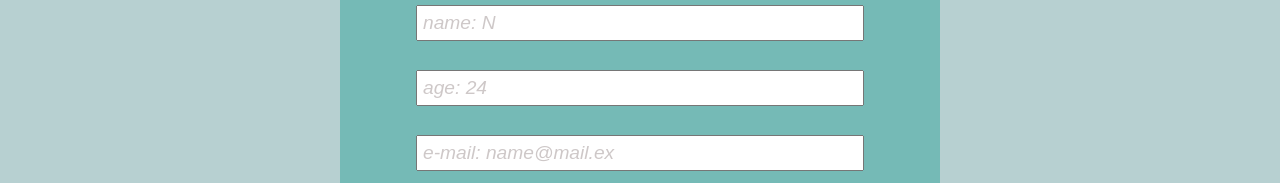
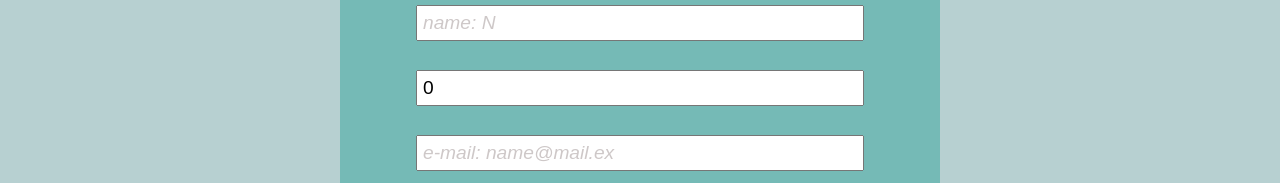
Before and after one commit to scheslen/React2025, a React (Vite) app in the folder forms-app/: page / in a window 1280 px wide. Both pictures are taken after a click on the button "Uncontrolled Form". Shown: the part 289-472 px from the top of the page. Built offline with nearby package versions, Linux system fonts and the light colour scheme.

Commit message:
feat: implement Yup validation

```diff
--- a/forms-app/package.json
+++ b/forms-app/package.json
@@ -20,11 +20,13 @@
     }
   },
   "dependencies": {
+    "@hookform/resolvers": "^5.2.1",
     "@reduxjs/toolkit": "^2.8.2",
     "react": "^19.1.1",
     "react-dom": "^19.1.1",
     "react-hook-form": "^7.62.0",
-    "react-redux": "^9.2.0"
+    "react-redux": "^9.2.0",
+    "yup": "^1.7.0"
   },
   "devDependencies": {
     "@eslint/js": "^9.33.0",
--- a/forms-app/src/App.css
+++ b/forms-app/src/App.css
@@ -132,6 +132,7 @@ input:focus::placeholder {
 }
 .report-item{
   margin: 10px;
+  padding: 5px;
   animation: 1s ease-in-out red;
 }
 
--- /dev/null
+++ b/forms-app/src/Yup/validSchema.ts
@@ -0,0 +1,45 @@
+import * as yup from 'yup';
+
+export const validSchema = yup.object({
+  name: yup
+    .string()
+    .required('Name is required')
+    .min(2, 'Name must be at least 2 characters')
+    .matches(/^[A-Z][a-zA-Z\s-]+$/, 'Only latin letters, spaces, -. First letter must be uppercase'),
+
+  age: yup
+    .number()
+    .required('Age is required')
+    .min(5, 'Age must be greater than 5')
+    .max(120, 'Age must be less than 120')
+    .typeError('Age must be a number'),
+
+  mail: yup
+    .string()
+    .required('Email is required')
+    .email('Invalid email address'),
+
+  pass1: yup
+    .string()
+    .required('Password is required')
+    .min(4, 'Password must be at least 4 characters')
+    .matches(
+      /^(?=.*[a-z])(?=.*[A-Z])(?=.*\d)(?=.*[@$!%*?&])[A-Za-z\d@$!%*?&]/,
+      'Password must contain uppercase, lowercase, number, and special character'
+    ),
+
+  pass2: yup
+    .string()
+    .required('Please confirm your password')
+    .oneOf([yup.ref('pass1')], 'Passwords do not match'),
+
+  gender: yup
+    .string()
+    .required('Gender is required')
+    .oneOf(['male', 'female'], 'Invalid gender selection'),
+
+  accept: yup
+    .boolean()
+    .required('You must accept the terms and conditions')
+    .oneOf([true], 'You must accept the terms and conditions')
+});
--- a/forms-app/src/components/Form/Form.css
+++ b/forms-app/src/components/Form/Form.css
@@ -30,3 +30,7 @@ input[type='checkbox'] {
   font-size: 0.9rem;
   color: var(--color-txt-err);
 }
+
+.input-error {
+  border-color: var(--color-txt-err);
+}
--- a/forms-app/src/components/Form/Form.tsx
+++ b/forms-app/src/components/Form/Form.tsx
@@ -1,27 +1,28 @@
 import { useState } from 'react';
+import * as yup from 'yup';
+import { validSchema } from '../../Yup/validSchema';
 import './Form.css';
+import React from 'react';
 
-interface IFormProps {
-  onSubmit: () => void;
+interface IData {
+  name: string;
+  age: number;
+  mail: string;
+  pass1: string;
+  pass2: string;
+  gender: 'male' | 'female';
+  accept: boolean;
 }
 
 interface IField {
   id: number;
-  name: string;
+  name: keyof IData;
   type: string;
   placeholder: string;
   label: string;
 }
 
-export function Form({ onSubmit }: IFormProps) {
-  const [valueName, setValueName] = useState('');
-  const [valueAge, setValueAge] = useState('');
-  const [valueMail, setValueMail] = useState('');
-  const [valuePassWord, setValuePassword] = useState('');
-  const [valueGender, setValueGender] = useState('male');
-  const [valueAccept, setValueAccept] = useState('');
-
-  const aFields: IField[] = [
+ const aFields: IField[] = [
     {
       id: 1,
       name: 'name',
@@ -80,146 +81,137 @@ export function Form({ onSubmit }: IFormProps) {
     },
   ];
 
-  const submitHandler = (event: React.FormEvent) => {
-    event.preventDefault();
-    if (isValidForm()) onSubmit();
+interface IFormProps {
+  onSubmit: (data: IData) => void;
+}
+
+
+export function Form({ onSubmit }: IFormProps) {
+
+  const [formData, setFormData] = useState<IData>({
+    name: '',
+    age: 0,
+    mail: '',
+    pass1: '',
+    pass2: '',
+    gender: 'male',
+    accept: false
+  });
+
+const [errors, setErrors] = useState<Partial<Record<keyof IData, string>>>({});
+
+
+// React.useEffect(() => {
+//     console.log('Errors updated:', errors);
+//   }, [errors]);
+
+const changeHandler = (event: React.ChangeEvent<HTMLInputElement>) => {
+    const { name, value, type, checked } = event.target;
+
+    setFormData(prev => ({
+      ...prev,
+    [name]: type === 'checkbox' ? checked :
+            type === 'number' ? Number(value) : value
+  }));
+
   };
 
-  const changeHandler = (event: React.ChangeEvent<HTMLInputElement>) => {
-    switch (event.target.name) {
-      case 'name':
-        setValueName(event.target.value);
-        break;
+  const isValidForm = async (): Promise<boolean> => {
+    try {
+      await validSchema.validate(formData, { abortEarly: false });
+      setErrors({});
+      return true;
+    } catch (error) {
 
-      case 'age':
-        setValueAge(event.target.value);
-        break;
+      if (error instanceof yup.ValidationError) {
+        const aErrors: Partial<Record<keyof IData, string>> = {};
+        error.inner.forEach(err => {
+          if (err.path) {
+            aErrors[err.path as keyof IData] = err.message;
+          }
+        });
 
-      case 'mail':
-        setValueMail(event.target.value);
-        break;
+        setErrors(aErrors);
 
-      case 'pass1':
-      case 'pass2':
-        setValuePassword(event.target.value);
-        break;
-      case 'gender':
-        setValueGender(event.target.value);
-        break;
+      }
+      return false;
+    }
+  };
 
-      // case 'accept':
-      //   setValueAccept(event.target.value);
-      //   break;
+const submitHandler = async (event: React.FormEvent) => {
+
+  event.preventDefault();
+
+    const isValid = await isValidForm();
+
+    if (isValid) {
+      onSubmit(formData);
+
+      setFormData({
+        name: '',
+        age: 0,
+        mail: '',
+        pass1: '',
+        pass2: '',
+        gender: 'male',
+        accept: false
+      });
     }
+  };
+
+  const setValues = () => {
+    setFormData({
+      name: 'Nn',
+      age: 24,
+      mail: 'name@mail.ex',
+      pass1: 'Pp1%',
+      pass2: 'Pp1%',
+      gender: 'male',
+      accept: true
+    });
   };
 
   const inputValue = (name: string) => {
     switch (name) {
       case 'name':
-        return valueName;
+        return formData.name;
       case 'age':
-        return valueAge;
+        return formData.age;
       case 'mail':
-        return valueMail;
+        return formData.mail;
       case 'pass1':
+         return formData.pass1;
       case 'pass2':
-        return valuePassWord;
+        return formData.pass2;
       case 'gender':
-        return valueGender;
-      case 'access':
-        return valueAccept;
+        return formData.gender;
     }
-  };
-
-  const isValidForm = () => {
-    let flValid = true;
-    let sError = '';
-
-    aFields.map((iInput) => {
-      console.log(iInput.name);
-      sError = '';
-      // const pInput = document.querySelector(
-      //   `.register input[name="${iInput.name}"]`,
-      // ) as HTMLInputElement;
-
-      // if (pInput) {
-      //   console.log (pInput)
-
-      //   sError = validField(pInput.value, iInput.name);
-
-      //   console.log(sError)
-
-      if (sError) flValid = false;
-
-      //   if (pInput.nextElementSibling)
-      //     pInput.nextElementSibling.textContent = sError;
-      // }
-    });
-
-    return flValid;
-  };
-
-  // function validField(value: string, name: string) {
-  //   const reName = /^[a-z\s-]+$/i; // /^[A-Za-z]+$/
-  //   const reEmail = /\w+@\w+\.[a-z]{2,3}/i;
-  //   const rePassword = /^(?=.*[a-z])(?=.*[A-Z])(?=.*\d)(?=.*[@$!%*?&])[A-Za-z\d@$!%*?&]/;
-
-  //   let sError = '';
-
-  //   if (!value) sError = 'Field is required';
-  //   else {
-  //     switch (name) {
-  //       case 'name':
-  //         if (!reName.test(value)) sError = 'Only latin letters, spaces, - , _. First letter must be uppercase';
-  //         break;
-
-  //       case 'age':
-  //         if (Number(value) < 5) sError = 'The user must be over 5 years old';
-  //         else if (Number(value) > 120) sError = 'Age cannot exceed 120 years';
-  //         break;
-
-  //       case 'email':
-  //         if (!reEmail.test(value)) sError = 'Invalid email';
-  //         break;
-
-  //       case 'password':
-  //         if (value.length < 4) sError = 'Password must contain at least 4 characters';
-  //         else if (!rePassword.test(value))
-  //           sError = 'Password must contain uppercase, lowercase, number, special character';
-  //         break;
-  //     }
-  //   }
-  //   return sError;
-  // }
-
-  const setValues = () => {
-    setValueName('Nn');
-    setValueAge('24');
-    setValueMail('name@mail.ex');
-    setValueGender('male');
-    setValuePassword('Pp1%');
-    setValueAccept('true');
   };
 
   return (
     <form onSubmit={submitHandler}>
       {aFields.map((iField) => (
-        <div className="input-box">
+        <div className="input-box"  key={iField.id}>
           <input
-            className="input"
+            className={"input ${errors[iField.name] ? 'input-error' : ''}"}
             name={iField.name}
             value={inputValue(iField.name)}
             type={iField.type}
             placeholder={iField.placeholder}
             onChange={(event) => changeHandler(event)}
-            key={iField.id}
+
             min={iField.name === 'age' ? 5 : ''}
             max={iField.name === 'age' ? 120 : ''}
           ></input>
 
           {iField.label && <p>{iField.label}</p>}
 
-          {iField.label !== 'male' && <p className="input-message"></p>}
+          {errors[iField.name] ? (
+            <p className="input-message">{errors[iField.name]}</p>
+          ) : (
+            iField.label !== 'male' && <p className="input-message"></p>
+          )}
+
         </div>
       ))}
 
--- a/forms-app/src/redux/store/formHookSlice.ts
+++ b/forms-app/src/redux/store/formHookSlice.ts
@@ -44,13 +44,13 @@ export const formSlice = createSlice({
     },
     autoFillForm: (state) => {
       state.formData = {
-        name: 'John Doe',
-        age: 25,
-        mail: 'john@example.com',
-        pass1: 'Pass123!',
-        pass2: 'Pass123!',
-        gender: 'male',
-        accept: true,
+      name: 'Nn',
+      age: 24,
+      mail: 'name@mail.ex',
+      pass1: 'Pp1%',
+      pass2: 'Pp1%',
+      gender: 'male',
+      accept: true
       };
     },
   },
```
Also changed, not shown: 1 other file (tests, documents, lock files or other folders).
